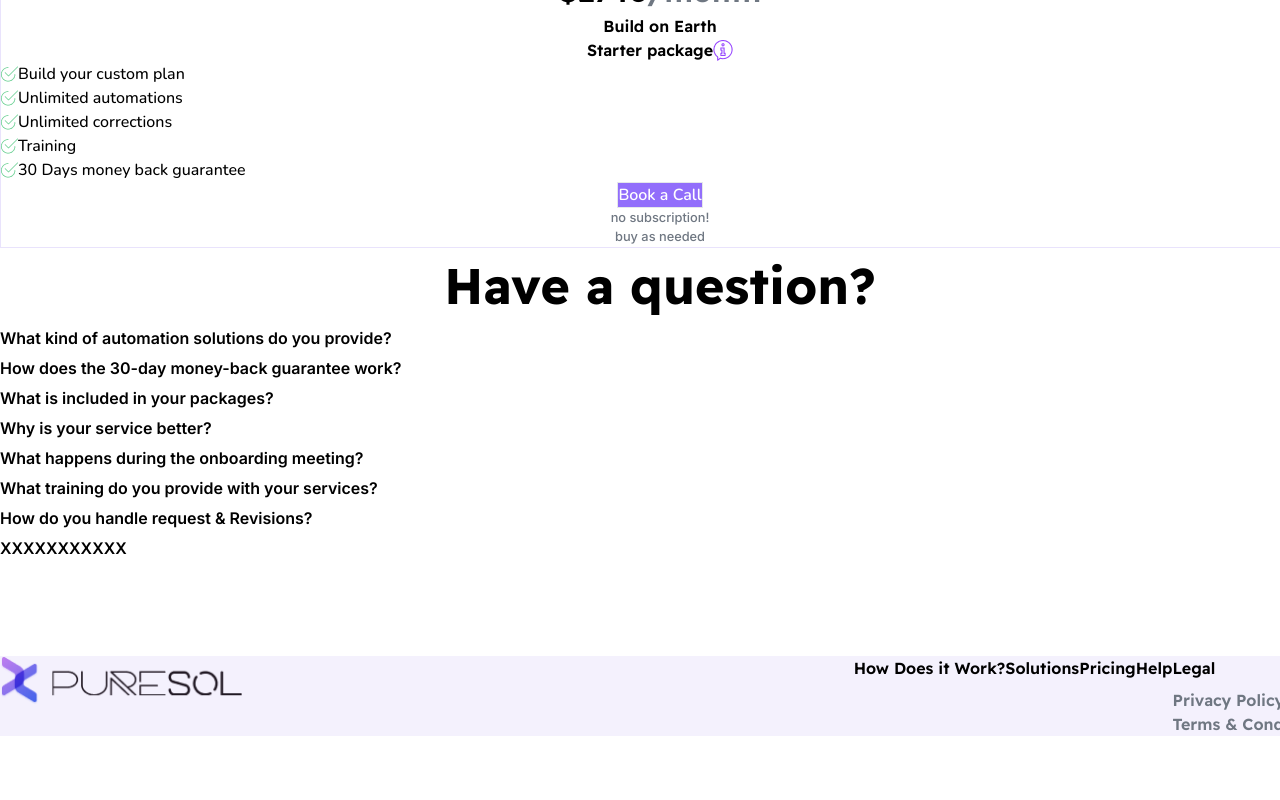
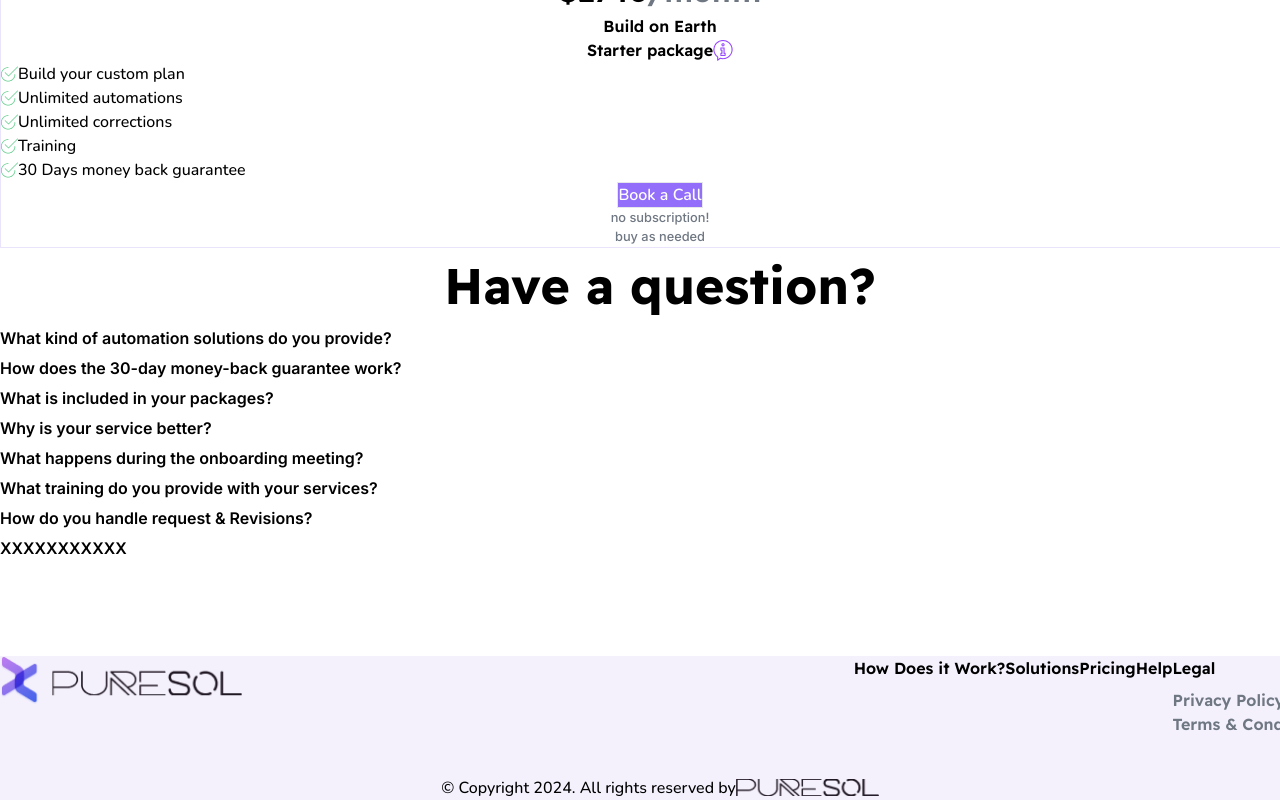
Before and after one commit to dev-SazzadHossain/pure_sol, a Next.js app: page / in a window 1280 px wide. Shown: the part 2957-3757 px from the top of the page. Before the commit the page ends 3693 px from the top, so only its background shows below. Built offline with nearby package versions, Linux system fonts and the light colour scheme.

Commit message:
add_footer_section

```diff
--- a/src/Components/Footer/Footer.js
+++ b/src/Components/Footer/Footer.js
@@ -1,7 +1,8 @@
 import React from "react";
 import logo from "../../../public/assets/Main Logo.png";
 import Image from "next/image";
-import { readexPro } from "@/utils/Font";
+import { nunito, readexPro } from "@/utils/Font";
+import footer_logo from "../../../public/assets/footer.png";
 
 const Footer = () => {
   return (
@@ -51,6 +52,23 @@ const Footer = () => {
           </ul>
         </ul>
       </div>
+      <div className="flex items-center justify-center gap-[18px] pt-10">
+        <p
+          className={`text-[#000000] font-medium ${nunito.className} text-[16px]`}
+        >
+          © Copyright 2024. All rights reserved by
+        </p>
+        <div className="mr-4">
+          <figure>
+            <Image
+              src={footer_logo}
+              alt="Footer Logo"
+              width={143}
+              height={18}
+            />
+          </figure>
+        </div>
+      </div>
     </div>
   );
 };
```
Also changed, not shown: public/assets/footer.png (added).
